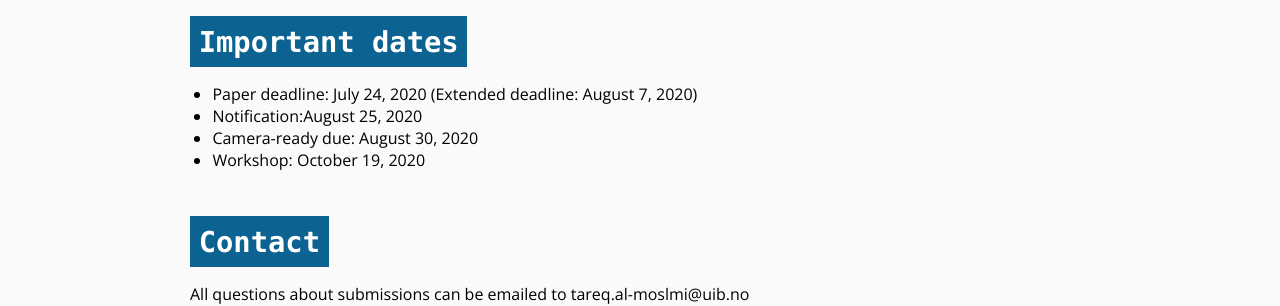
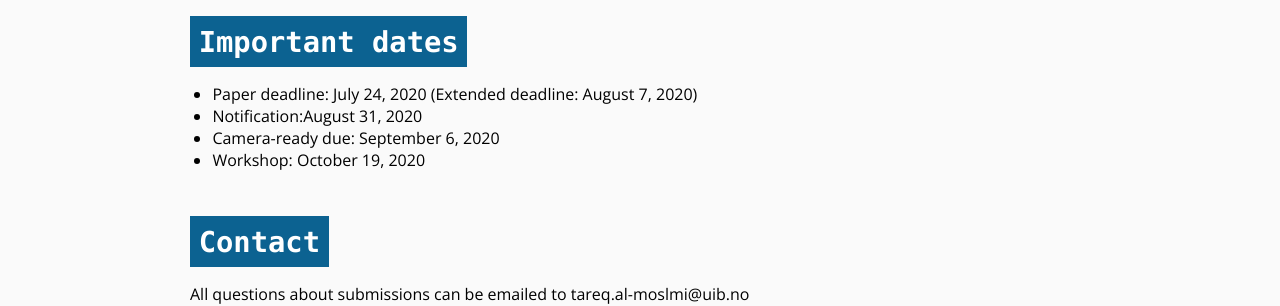
Before and after one commit to almoslmi/SemanticJournalism, a Jekyll site: the page built from docs/call.md, in a window 1280 px wide and 900 px high, scrolled down 1763 px. Shown: the part 347-653 px from the top of the window. Built offline with Jekyll 4.4.1, drawn with Linux system fonts in a browser that asks for light colours.

Commit message:
Update call.md

```diff
--- a/docs/call.md
+++ b/docs/call.md
@@ -68,8 +68,8 @@ TBA
 # Important dates
 
 - Paper deadline: July 24, 2020 (Extended deadline: August 7, 2020)
-- Notification:August 25, 2020
-- Camera-ready due: August 30, 2020
+- Notification:August 31, 2020
+- Camera-ready due: September 6, 2020
 - Workshop: October 19, 2020
 
 # Contact
```
